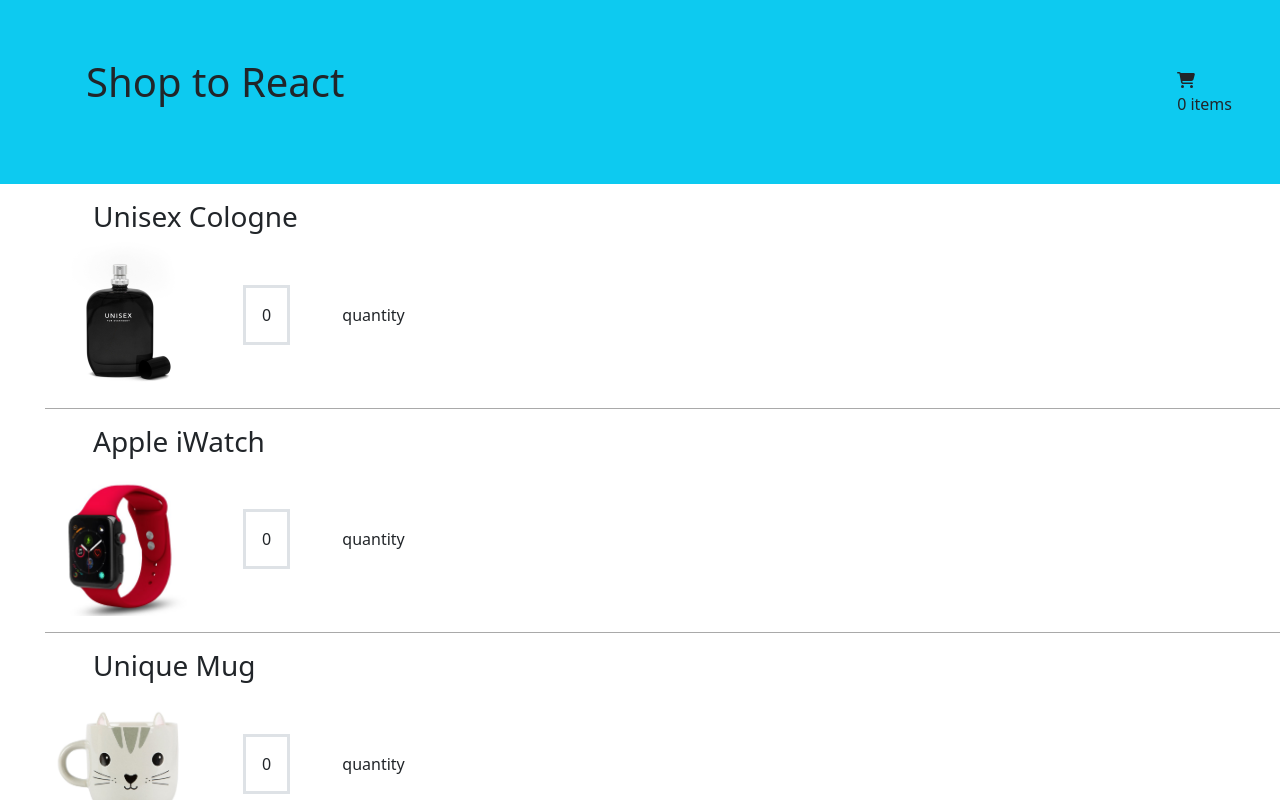
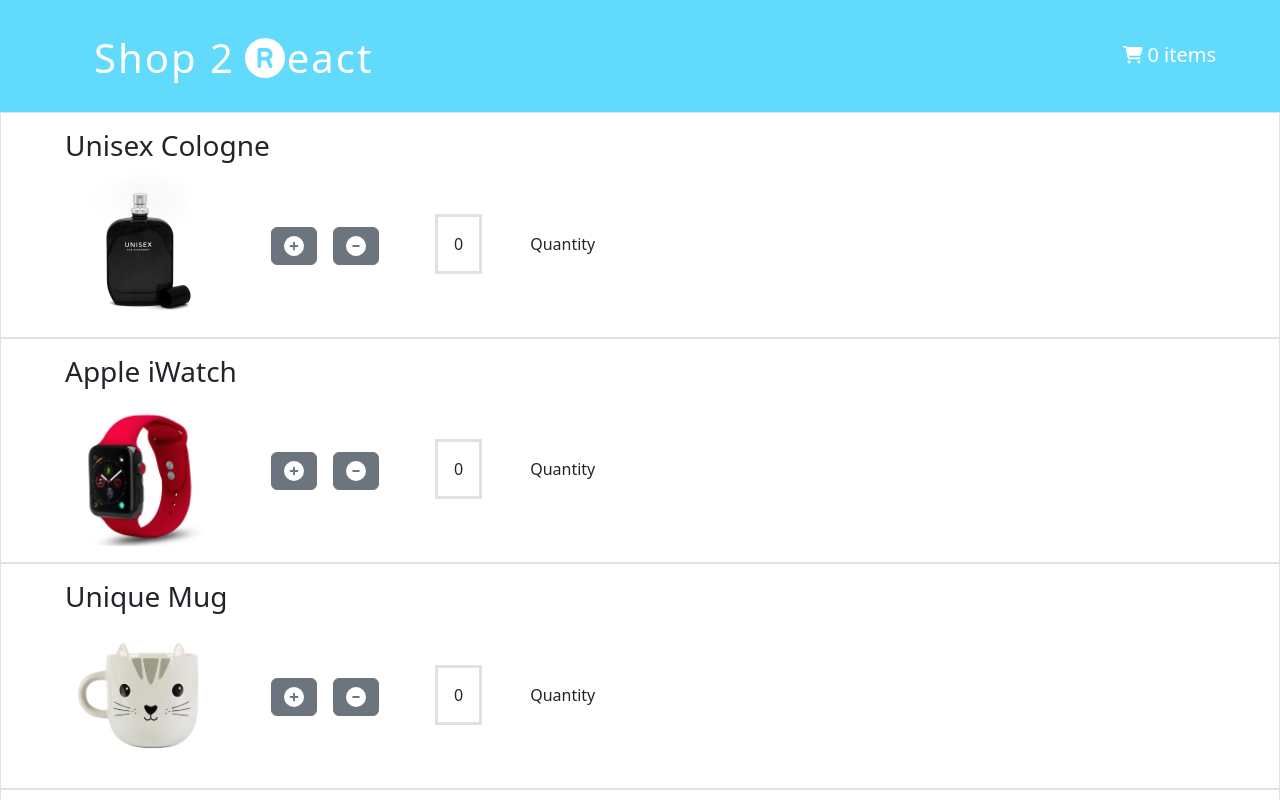
Before and after one commit to TingboW/m5-lab-assignment, a React (Create React App) app in the folder shopcart/: page / in a window 1280 px wide. Shown: the top 800 px of the page. Built offline with nearby package versions, Linux system fonts and the light colour scheme.

Commit message:
w2 lab assignment

```diff
--- a/shopcart/package.json
+++ b/shopcart/package.json
@@ -9,9 +9,11 @@
     "@testing-library/jest-dom": "^5.16.5",
     "@testing-library/react": "^13.3.0",
     "@testing-library/user-event": "^13.5.0",
-    "bootstrap": "^5.2.0",
+    "bootstrap": "^5.2.1",
     "react": "^18.2.0",
+    "react-bootstrap": "^2.5.0",
     "react-dom": "^18.2.0",
+    "react-router-dom": "^6.3.0",
     "react-scripts": "5.0.1",
     "reactstrap": "^9.1.4",
     "web-vitals": "^2.1.4"
--- a/shopcart/src/App.css
+++ b/shopcart/src/App.css
@@ -58,3 +58,29 @@ h1 {
   padding-bottom: 1em;
 
 }
+
+nav {
+  background-color: #61dafb;
+  height: 7rem;
+  display: flex;
+  justify-content: space-between;
+  padding: 1.5rem 4rem;
+}
+
+.logo {
+  color: white;
+  text-decoration: none;
+  letter-spacing: 2px;
+}
+.logo span {
+  margin-left: 10px;
+ margin-right: 2px;
+}
+
+.cart {
+  color: white;
+  text-decoration: none;
+  margin-top: 1rem;
+  font-size: 20px;
+
+}
--- a/shopcart/src/App.js
+++ b/shopcart/src/App.js
@@ -1,104 +1,48 @@
-import logo from './logo.svg';
 import './App.css';
-
 import React, { Component } from "react";
 import "bootstrap/dist/css/bootstrap.min.css";
-import { faShoppingCart } from "@fortawesome/free-solid-svg-icons";
-import { FontAwesomeIcon } from "@fortawesome/react-fontawesome";
-
-//import { products } from "./products";
-//import Nav from "./navigation";
+//import { faShoppingCart } from "@fortawesome/free-solid-svg-icons";
+//import { FontAwesomeIcon } from "@fortawesome/react-fontawesome";
+import { products } from "./products";
+import Navbar from "./navbar";
 
 class App extends Component {
   constructor(props) {
     super(props);
     this.state = {
-      ProductList: [
-        {
-          id: 1,
-          title: "Unisex Cologne",
-          quantity: 0,
-          img: "/products/cologne.jpg",
-          done: false
-        },
-        { id: 2,
-          title: "Apple iWatch",
-          quantity: 0,
-          img: "/products/iwatch.jpg",
-          done: false },
-        {
-          id: 3,
-          title: "Unique Mug",
-          quantity: 0,
-          img: "/products/mug.jpg",
-          done: false
-        },
-        {
-          id: 4,
-          title: "Mens Wallet",
-          quantity: 0,
-          img: "/products/wallet.jpg",
-          done: false
-        }
-      ],
-    }
+      products: products,
+    };
   }
 
+  increaseBtn = (addvalue) => {
+    if (addvalue.quantity < 10) {
+      const updateValue = addvalue.quantity++;
+      this.setState({ updateValue });
+    }
+  };
+
+  decreaseBtn = (subvalue) => {
+    if (subvalue.quantity > 0) {
+      const updateValue = subvalue.quantity--;
+      this.setState({ updateValue });
+    }
+  };
 
 render () {
-  let item;
-  let itemCount;
-  item = <Items itemlists={this.state.ProductList} />;
-
-  itemCount = <Totals counts={this.state.ProductList} />;
-
   return (
-    {},
-    (
-      <div className="App">
-        <div className="navbar p-5 bg-info">
-        <h1>
-          <span className="px-2">
-          Shop to React </span>
-          </h1>
-
-          <div>
-        <FontAwesomeIcon icon={faShoppingCart} />
-        <span className=""> {itemCount}</span>
-       </div>
-        </div>
-
-        {item}
+    { /* Output final view */},
+    <div className="App">
+    <Navbar
+          ItemCount={this.state.products
+            .map((prod) => prod.quantity)
+            .reduce((acc, curr) => acc + curr, 0)}
+          prods={this.state.products}
+          increaseBtn={this.increaseBtn}
+          decreaseBtn={this.decreaseBtn}
+   />
       </div>
-    )
-  );
-}
-}
-
-function Totals (props) {
-  let total = 0;
-
-  total = props.counts.map(counts => counts.quantity).reduce((prev, next) => prev + next);
-
-  return (
-    <div> {total} items </div>
-
-  )
-}
-
-function Items(props) {
-  return (
-    <div>
-    {props.itemlists.map((ProductList) => (
-      <div id="items">
-      <h3 tag="a" href="#" className="mx-5">{ProductList.title}</h3>
-      <img src={ProductList.img} width="150" />
-      <span className="mx-5 p-3 border border-3">
-      {ProductList.quantity}</span> quantity
-      </div>
-    ))}
-     </div>
-  );
+    );
+  }
 }
 
 export default App;
--- /dev/null
+++ b/shopcart/src/Cart.js
@@ -0,0 +1,33 @@
+import React from "react";
+//import { Link, BrowserRouter as Router, Route, Routes } from "react-router-dom";
+import "bootstrap/dist/css/bootstrap.min.css";
+
+export default function Cart(props) {
+  return (
+    <div className="m-5 px-5 w-75">
+      <ShowCart
+        products={props.products}
+        ItemCount={props.ItemCount}
+      />
+  </div>
+);
+}
+
+function ShowCart(props) {
+    return (
+    <div className="w-150">
+    <h2>Your Cart Items</h2>
+    {props.products.map((prod) => {
+      if (prod.quantity > 0) {
+        return (
+          <div key={prod.id} className="border">
+            <img src={prod.img} alt={prod.title} width="150" />
+            <p className="qty d-inline mx-5 fw-bold">Quantity: {prod.quantity}</p>
+            <p className="px-4">{prod.title}</p>
+          </div>
+        );
+      }
+    })}
+    </div>
+  );
+}
--- /dev/null
+++ b/shopcart/src/displayProducts.css
@@ -0,0 +1,18 @@
+.product {
+    display: flex;
+    flex-direction: row;
+    align-items: center;
+    padding: 1rem 4rem;
+  }
+  .product .displayQty {
+    margin-left: 3rem;
+    margin-bottom: 2.5rem;
+    text-align: center;
+  }
+  .product .displayQty span {
+    border: 3px solid lightgray;
+    padding-left: 1rem;
+    padding-right: 1rem;
+    padding-top: 0.6rem;
+    padding-bottom: 0.6rem;
+  }
--- /dev/null
+++ b/shopcart/src/displayProducts.js
@@ -0,0 +1,71 @@
+import React, { useState } from "react";
+import { Modal } from "react-bootstrap";
+import { faPlusCircle, faMinusCircle } from "@fortawesome/free-solid-svg-icons";
+import { FontAwesomeIcon } from "@fortawesome/react-fontawesome";
+import "bootstrap/dist/css/bootstrap.min.css";
+
+export default function DisplayProducts(props) {
+    const [show, setShow] = useState(false);
+    const [showImg, setShowImg] = useState({});
+    const handleShow = (product) => {
+      setShow(true);
+      setShowImg(product);
+    };
+    const handleClose = () => {
+      setShow(false);
+    };
+
+    return (
+    <div>
+        {props.products.map((product) => {
+         return (
+          <>
+          <div key={product.id} className="border border-1 p-3">
+                 <h3 className="mx-5">
+                     {product.title}
+                 </h3>
+                 <img
+                     onClick={() => handleShow(product)}
+                     src={product.img}
+                     width="150"
+                     alt={product.title}
+                     className="mx-5" />
+                 <button
+                     className="btn btn-secondary mx-2"
+                     onClick={() => props.increaseBtn(product)}
+                 >
+                     <FontAwesomeIcon icon={faPlusCircle} className="fas fa-lg" />
+                 </button>
+                 <button
+                     className="btn btn-secondary mx-2"
+                     onClick={() => props.decreaseBtn(product)}
+                 >
+                     <FontAwesomeIcon icon={faMinusCircle} className="fas fa-lg" />
+                 </button>
+                 <span id="qty" className="mx-5 p-3 border border-3">
+                     {product.quantity}
+                 </span>
+                 Quantity
+             </div>
+             <Modal show={show} onHide={handleClose}>
+                     <Modal.Header closeButton>
+                         <Modal.Title>{showImg.title}</Modal.Title>
+                     </Modal.Header>
+                     <Modal.Body>
+                         <img
+                             src={showImg.img}
+                             width="350"
+                             alt={showImg.title}
+                             className="mx-5" />
+                         <p>
+                             <span className="text-dark">Ratings: </span>
+                             {showImg.ratings}/5
+                         </p>
+                     </Modal.Body>
+                 </Modal>
+                 </>
+                );
+             })}
+         </div>
+    );
+}
--- /dev/null
+++ b/shopcart/src/navbar.js
@@ -0,0 +1,50 @@
+import './App.css';
+import React from "react";
+import { Link, BrowserRouter as Router, Route, Routes } from "react-router-dom";
+import { faShoppingCart, faRegistered,} from "@fortawesome/free-solid-svg-icons";
+import { FontAwesomeIcon } from "@fortawesome/react-fontawesome";
+import DisplayProducts from "./displayProducts";
+import Cart from "./Cart";
+
+export default function Navbar (props) {
+    return (
+        <Router>
+          <nav>
+            <Link className="logo" to="/">
+              <h1>
+                Shop 2
+                <span>
+                  <FontAwesomeIcon icon={faRegistered} />
+                </span>
+                eact
+              </h1>
+            </Link>
+            <Link to="/showcart" className="cart">
+              <FontAwesomeIcon icon={faShoppingCart} size="sm" />
+              <span> {props.ItemCount} </span>
+              <span> items</span>
+            </Link>
+          </nav>
+
+        <Routes>
+        <Route path="/"
+                element={
+                <DisplayProducts
+                     products={props.prods}
+                     increaseBtn={props.increaseBtn}
+                     decreaseBtn={props.decreaseBtn}
+        />
+        }
+        />
+        <Route path="/showcart"
+                element={
+                <Cart
+                     products={props.prods}
+                     ItemCount={props.ItemCount}
+                />
+            }
+            />
+        </Routes>
+        </Router>
+    );
+}
--- a/shopcart/src/products.js
+++ b/shopcart/src/products.js
@@ -1,26 +1,31 @@
 export const products = [
     {
         id: 1,
-        image: './products/cologne.jpg',
-        desc: 'Unisex Cologne',
-        value: 0
+        title: "Unisex Cologne",
+        quantity: 0,
+        img: "/products/cologne.jpg",
+        ratings: 4.3,
     },
     {
         id: 2,
-        image: './products/iwatch.jpg',
-        desc: 'Apple iWatch',
-        value: 0
+        title: "Apple iWatch",
+        quantity: 0,
+        img: "/products/iwatch.jpg",
+        ratings: 3.5,
     },
     {
         id: 3,
-        image: './products/mug.jpg',
-        desc: 'Unique Mug',
-        value: 0
+        title: "Unique Mug",
+        quantity: 0,
+        img: "/products/mug.jpg",
+        ratings: 3.8,
     },
     {
         id: 4,
-        image: './products/wallet.jpg',
-        desc: 'Mens Wallet',
-        value: 0
+        title: "Mens Wallet",
+        quantity: 0,
+        img: "/products/wallet.jpg",
+        ratings: 4.1,
     }
 ]
+export default products;
```
Also changed, not shown: 1 other file (tests, documents, lock files or other folders).
